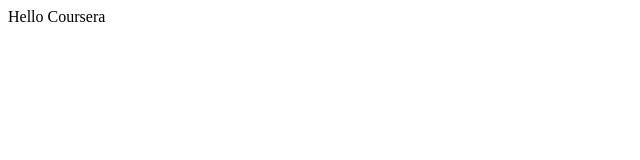
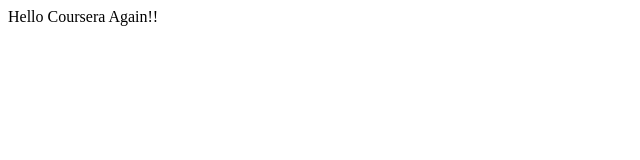
Before and after one commit to sputnic2000/Coursera_Test, a plain HTML site: page index.html in a window 1280 px wide. Shown: the full height of the page, 0-640 px from the left. Drawn offline with Linux system fonts and the light colour scheme.

Commit message:
Update index.html

```diff
--- a/index.html
+++ b/index.html
@@ -6,6 +6,6 @@
 	<title>Hello Coursera</title>
 </head>
 <body>
-Hello Coursera
+Hello Coursera Again!!
 </body>
 </html>
```
